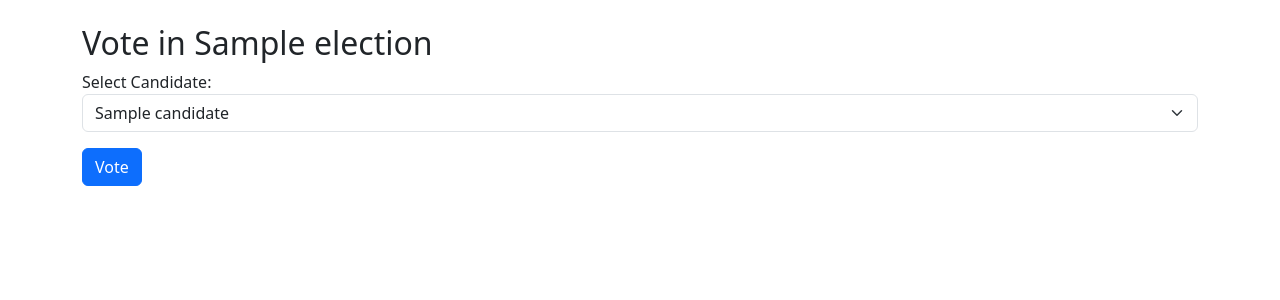
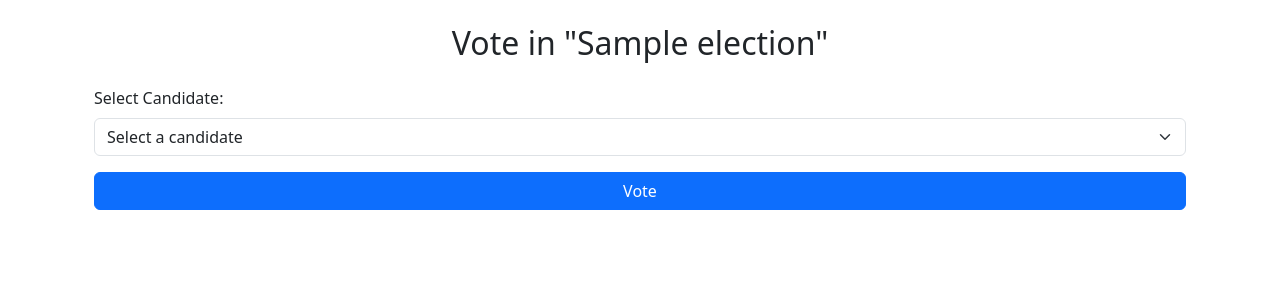
Before and after one commit to rootcreator/Vote, a Django app: page /elections/1/vote/ in a window 1280 px wide. Shown: the part 56-356 px from the top of the page. Run offline with Django 5.2, Linux system fonts and the light colour scheme; tables that the repository leaves empty hold one stand-in row (values such as "Sample post"); some libraries are stand-ins or nearby versions.

Commit message:
Update vote.html

```diff
--- a/voting/templates/voting/vote.html
+++ b/voting/templates/voting/vote.html
@@ -1,14 +1,21 @@
 {% extends 'voting/base.html' %}
 {% block content %}
-<h2>Vote in {{ election.name }}</h2>
-<form method="post">
+<div class="container mt-4">
+    <h2 class="text-center">Vote in "{{ election.name }}"</h2>
+    <form method="post" class="mt-4">
         {% csrf_token %}
-    <label for="candidate">Select Candidate:</label>
-    <select name="candidate" class="form-select">
+        <div class="mb-3">
+            <label for="candidate" class="form-label">Select Candidate:</label>
+            <select name="candidate" id="candidate" class="form-select">
+                <option value="" disabled selected>Select a candidate</option>
                 {% for candidate in candidates %}
                     <option value="{{ candidate.id }}">{{ candidate.name }}</option>
                 {% endfor %}
             </select>
-    <button type="submit" class="btn btn-primary mt-3">Vote</button>
+        </div>
+        <div class="d-grid">
+            <button type="submit" class="btn btn-primary">Vote</button>
+        </div>
     </form>
+</div>
 {% endblock %}
```
Lines whose indentation alone changed are shown as unchanged.
